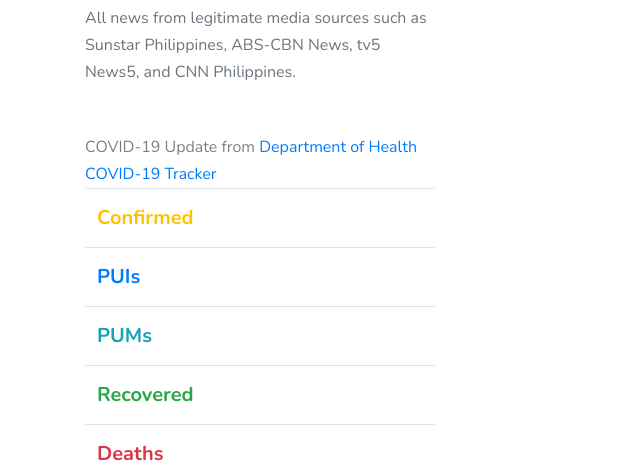
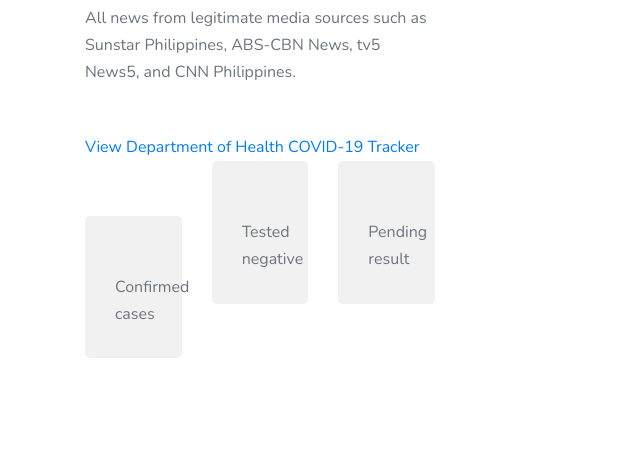
Before and after one commit to nlabrador/newsfastph, a Symfony app: template templates/base.html.twig in a window 1280 px wide. Shown: the part 381-851 px from the top of the page, without its empty margins (0-640 px from the left). Run offline with Twig, Linux system fonts and the light colour scheme; the template is opened without the code that fills it, so the values that code supplies are empty; some libraries are stand-ins or nearby versions; some web fonts are replaced.

Commit message:
New tracker.

```diff
--- a/templates/base.html.twig
+++ b/templates/base.html.twig
@@ -103,43 +103,7 @@
 
                 <div class="row">
                     <div class="col-md-12">
-                        COVID-19 Update from <a href="https://ncovtracker.doh.gov.ph/" target="_blank">Department of Health COVID-19 Tracker</a><br>
-                    </div>
-                    <div class="col-md-12">
-                        <table class="table" style="font-size:20px;width:100%">
-                            <tbody>
-                                <tr>
-                                    <td><strong class="text-warning">Confirmed</strong></td>
-                                    <td>
-                                        <h4><span class="badge badge-pill badge-warning" style="color:#fff;">{{ confirmed }}</span></h4>
-                                    </td>
-                                </tr>
-                                <tr>
-                                    <td><strong class="text-primary">PUIs</strong></td>
-                                    <td>
-                                        <h4><span class="badge badge-pill badge-primary">{{ puis }}</span></h4>
-                                    </td>
-                                </tr>
-                                <tr>
-                                    <td><strong class="text-info">PUMs</strong></td>
-                                    <td>
-                                        <h4><span class="badge badge-pill badge-info">{{ pums }}</span></h4>
-                                    </td>
-                                </tr>
-                                <tr>
-                                    <td><strong class="text-success">Recovered</strong></td>
-                                    <td>
-                                        <h4><span class="badge badge-pill badge-success">{{ recovered }}</span></h4>
-                                    </td>
-                                </tr>
-                                <tr>
-                                    <td><strong class="text-danger">Deaths</strong></td>
-                                    <td>
-                                        <h4><span class="badge badge-pill badge-danger">{{ deaths }}</span></h4>
-                                    </td>
-                                </tr>
-                            </tbody>
-                        </table>
+                        <a href="#iframetracker" id="tracker">View Department of Health COVID-19 Tracker</a><br>
                     </div>
                     {% if doh.image %}
                     {% else %}
@@ -235,7 +199,7 @@
                     <a href="javascript:void(0)" style="display:none;" id="prev" val="{{ id - 1 }}" class="btn btn-secondary">Prev Article</a>
                 {% endif %}
                 <a href="javascript:void(0)" id="next" val={{ id + 1 }} class="btn btn-info">Next Article</a>
-                <a href="https://facebook.com/sharer/sharer.php?={{ news.href }}" class="btn btn-primary" id="share" target="_blank">Share on Facebook</a>
+                <a style="display:none;" href="https://facebook.com/sharer/sharer.php?={{ news.href }}" class="btn btn-primary" id="share" target="_blank">Share on Facebook</a>
               </div>
             </div>
             </div>
@@ -245,36 +209,10 @@
 
           </div>
         </div>
-        <div class="row">
-                    <div class="col-md-12">
+        <div class="row" id="iframetracker">
+                    <div class="col-md-12 text-center">
                         <br>
-			            <strong style="color:#000">Total Confirmed COVID-19 Cases By Residency: {{ total }}</strong><br>
-                        <table id="myTable" class="table" style="font-size:15px;width:100%">
-                            <thead>
-                                <tr>
-                                    <th>Residency</th>
-                                    <th>Confirmed Cases</th>
-                                </tr>
-                            </thead>
-                            <tbody>
-                                {% for track in tracker %}
-                                    <tr>
-                                        <td>{{ track.residence }}</td>
-                                        <td>
-                                            {% if track.residence == 'For validation' %}
-                                                <span class="badge badge-pill badge-info">{{ track.count }}</span>
-                                            {% else %}
-                                                {% if track.count > 5 %}
-                                                    <span class="badge badge-pill badge-danger">{{ track.count }}</span>
-                                                {% else %}
-                                                    <span class="badge badge-pill badge-warning">{{ track.count }}</span>
-                                                {% endif %}
-                                            {% endif %}
-                                        </td>
-                                    </tr>
-                                {% endfor %}
-                            </tbody>
-                        </table>
+                    <iframe style="border: none;" width="85%" height="2150px" src="https://public.tableau.com/views/COVID-19CasesandDeathsinthePhilippines_15866705872710/Home?:embed=y&:showVizHome=no&:host_url=https%3A%2F%2Fpublic.tableau.com%2F&:embed_code_version=3&:tabs=no&:toolbar=yes&:animate_transition=yes&:display_static_image=no&:display_spinner=no&:display_overlay=yes&:display_count=yes&publish=yes&:loadOrderID=0"></iframe>
                     </div>
             </div>
       </div>
@@ -351,6 +289,7 @@
 
                 $('#newscontent').html(news.content);
                 $('#share').attr('href','https://facebook.com/sharer/sharer.php?u='+news.href);
+                $('#share').show();
 
                 $('#article-div').show();
                 $('#prev').show();
@@ -393,6 +332,7 @@
                 $('#newscontent').html(news.content);
 
                 $('#share').attr('href','https://facebook.com/sharer/sharer.php?u='+news.href);
+                $('#share').show();
 
                 $('#article-div').show();
                 $("html, body").animate({ scrollTop: 0 }, "slow");
```
